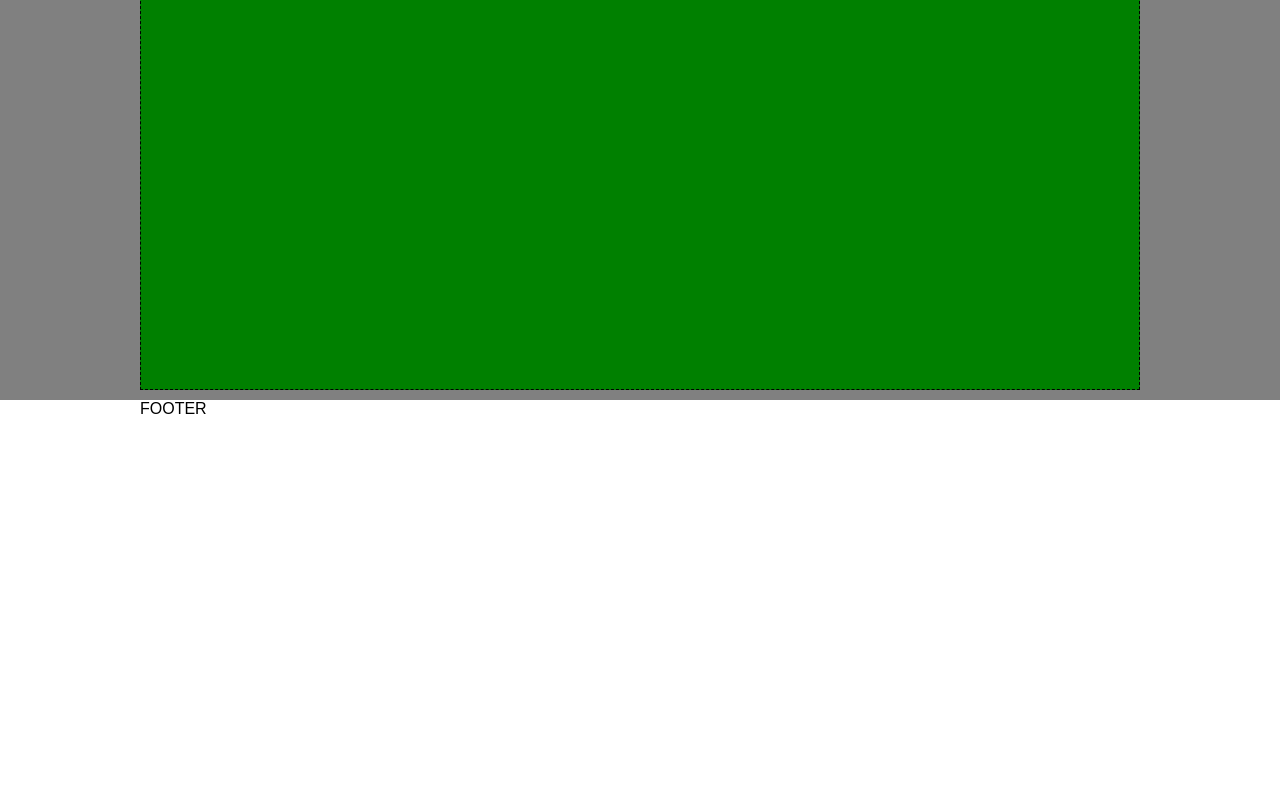
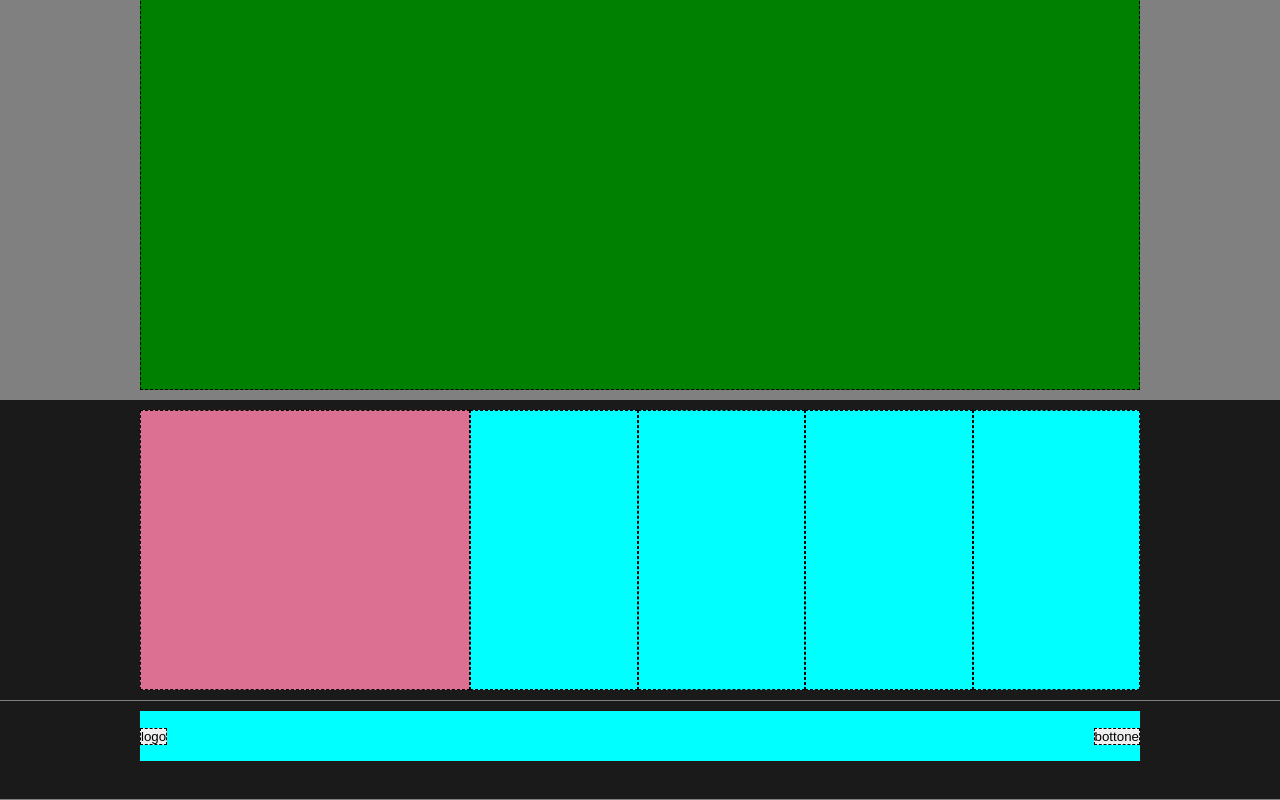
Before and after one commit to FrancescoFolgheraiter/htmlcss-struttura-discord, a plain HTML site: page index.html in a window 1280 px wide. Shown: the part 2130-2930 px from the top of the page. Before the commit the page ends 2548 px from the top, so only its background shows below. Drawn offline with Linux system fonts and the light colour scheme.

Commit message:
add footer

```diff
--- a/css/style.css
+++ b/css/style.css
@@ -41,6 +41,12 @@ html{
     justify-content:flex-start;
     align-items: center;
 }
+.flex-between{
+    display:flex;
+    justify-content:space-between;
+    align-items: center;
+}
+
 /*
     HEADER
 */
@@ -82,6 +88,43 @@ html{
     background-color:green;
 }
 
+
+/*
+    footer
+*/
+
+.footer-top{
+    padding:10px;
+    min-height: 300px;
+    background-color:rgb(26, 26, 26);
+}
+.footer-pink{
+    background-color:palevioletred;
+    min-height: 280px;
+    width:33%;
+}
+
+.footer-blu{
+    background-color:aqua;
+    min-height: 280px;
+    width:67%;
+}
+.footer-blu>*{
+    width:25%;
+    min-height:280px;
+}
+
+.footer-bot{
+    padding:10px;
+    min-height: 100px;
+    background-color:rgb(26, 26, 26);
+    border-top:1px solid grey ;
+    border-bottom:1px solid grey ;
+}
+.footer-bot>*{
+    background-color:aqua;
+    min-height: 50px;
+}
 /*
     DEBUG
 */
--- a/index.html
+++ b/index.html
@@ -59,9 +59,28 @@
 
     <!--INIZIO FOOTER-->
     <footer>
-        <div class="container">
-            FOOTER
-        </div>
+        <section class="footer-top">
+            <div class="container flex-start">
+                <div class="footer-pink bordo"></div>
+                <div class="footer-blu flex-center">
+                    <div class="bordo"> </div>
+                    <div class="bordo"> </div>
+                    <div class="bordo"> </div>
+                    <div class="bordo"> </div>
+                </div>
+            </div>
+
+        </section>
+        <section class="footer-bot">
+            <div class="container flex-between">
+                <button class="bordo">
+                    logo
+                </button>
+                <button class="bordo">
+                    bottone
+                </button>
+            </div>
+        </section>
     </footer>
     <!--FINE FOOTER-->
 </body>
```
